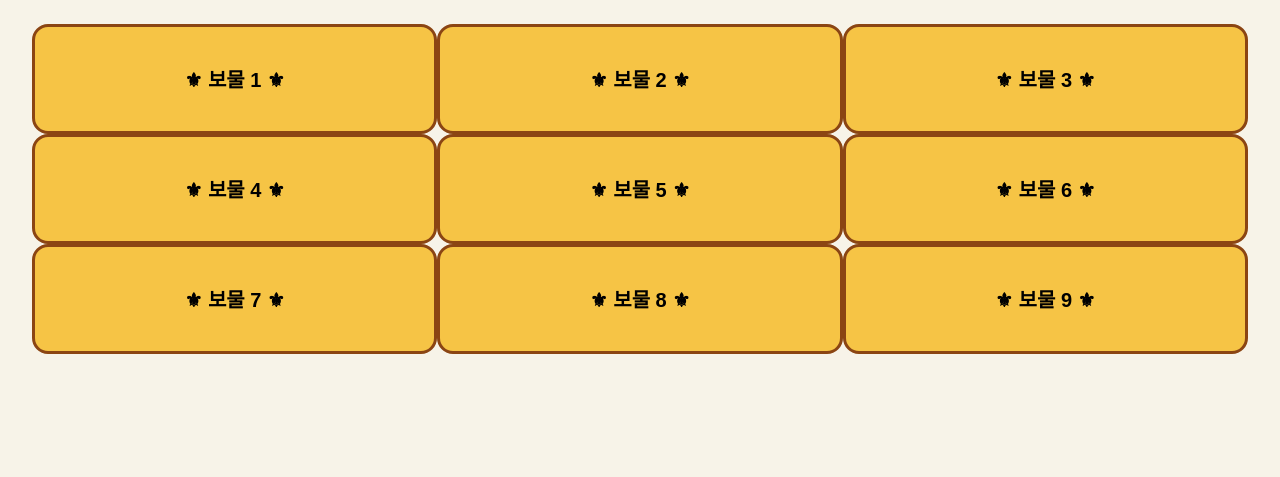
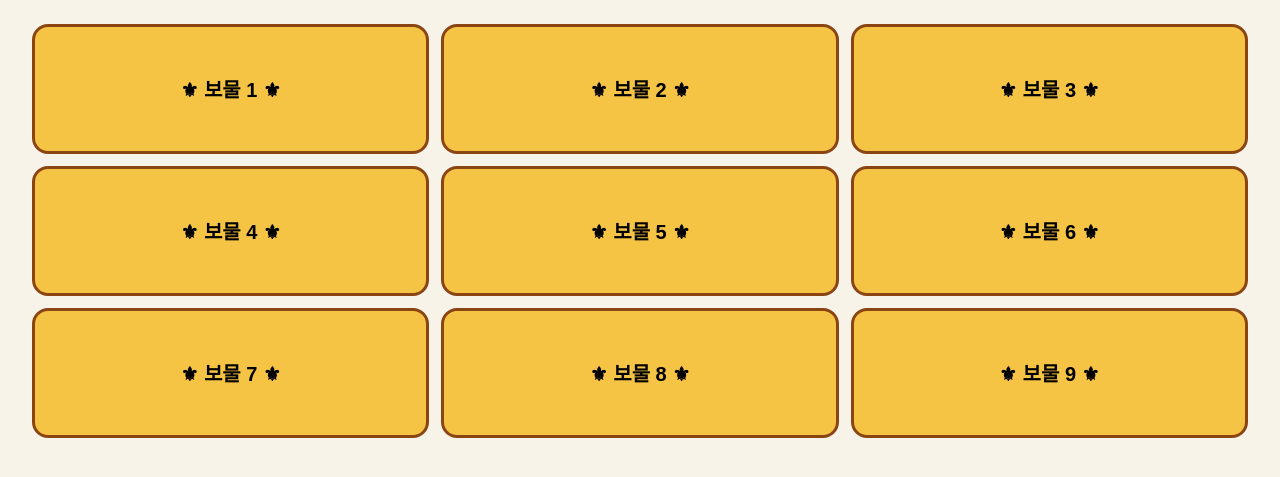
Before and after one commit to tjsdn35/TreasureQuiz, a Spring Boot app: page /game in a window 1280 px wide. Shown: the part 121-598 px from the top of the page. Run offline with Spring Boot 4, Linux system fonts and the light colour scheme.

Commit message:
ver2.3.1

```diff
--- a/src/main/resources/static/css/style2.css
+++ b/src/main/resources/static/css/style2.css
@@ -56,6 +56,8 @@
        display: grid;
        /* 1줄의 컬럼수를 3열로 배치 */
        grid-template-columns: repeat(3, 1fr);
+       gap: 12px;
+       grid-auto-rows: 130px;
 
    }
 
```
